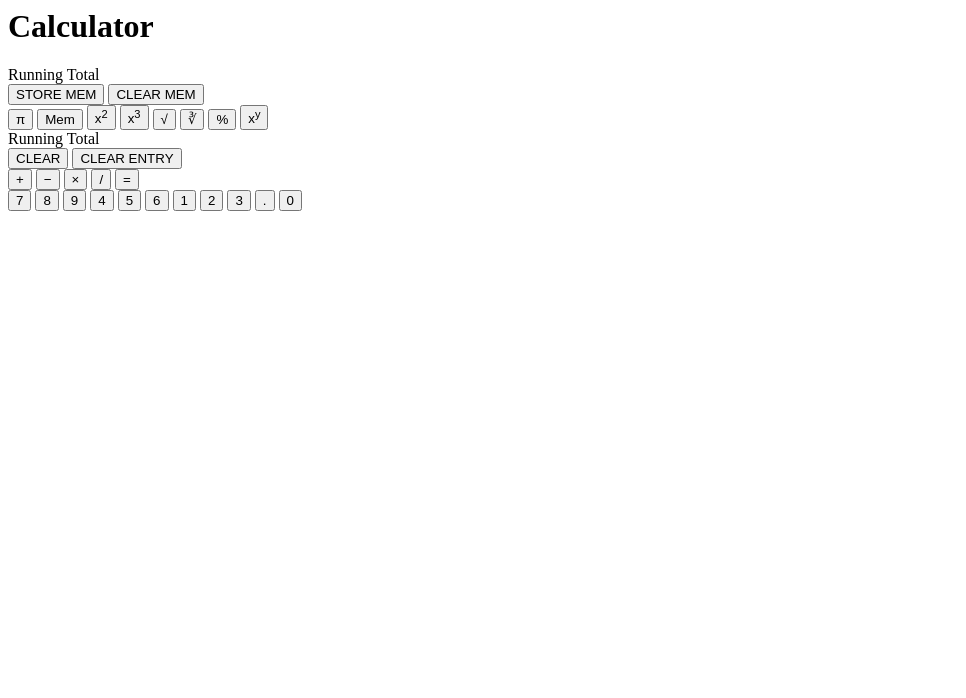
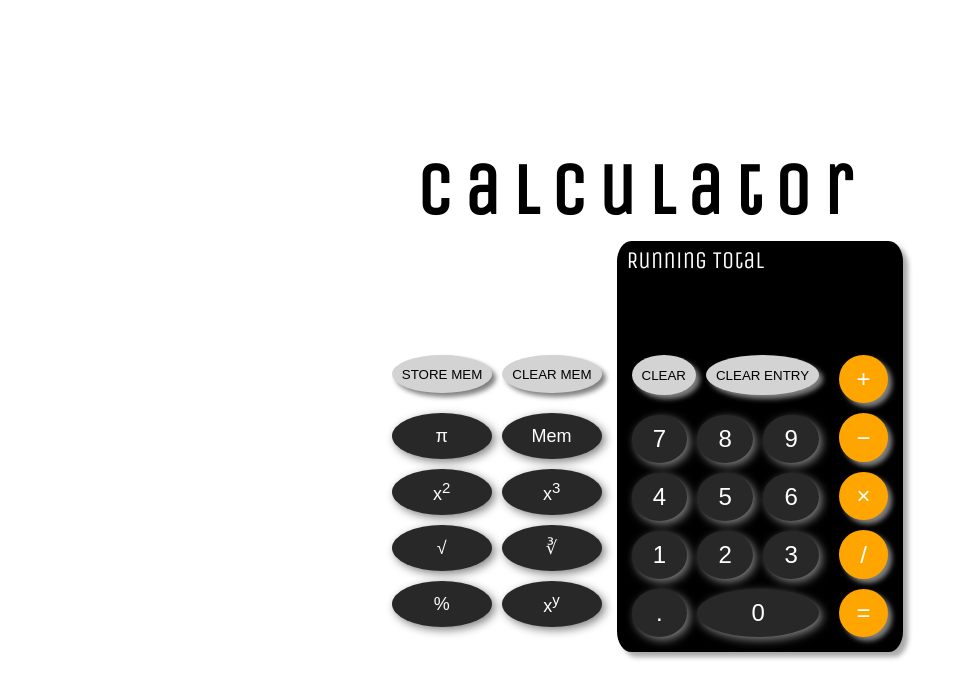
Before and after one commit to ddungan/calculator, a plain HTML site: page index.html in a window 1280 px wide. Shown: the whole page, without its empty margins (0-966 px from the left). Drawn offline with nearby package versions, Linux system fonts and the light colour scheme; a web font is replaced by a local one.

Commit message:
Update style.css

```diff
--- a/style.css
+++ b/style.css
@@ -1,14 +1,174 @@
-.controls {
-    width: 480px;
-  }
+* {
+    box-sizing: border-box;
+    margin: 0;
+    padding: 0;
+    border: none;
+}
 
-  .group {
+html {
+    font-size: 24px;
+    font-family: 'Unica One', cursive;
+}
+
+#app {
     display: flex;
     flex-direction: column;
+    justify-content: center;
+    align-items: center;
+    height: 100%;
+    padding: 1rem 0;
+}
+
+#app h1 {
+    font-size: 3rem;
+    letter-spacing: 0.5rem;
+    margin-bottom: 8px;
+}
+
+.all {
+    display: grid;
+    grid-template-rows: 1fr;
+    grid-template-columns: 2fr;
+}
+
+.held-label {
+    color: white;
+    padding-left: 5px;
+}
+
+.held-value, .next-operation, .next-value {
+    height: 15px;
+}
+
+.extra {
+    grid-column-start: 1;
+    padding: 5px;
+}
+
+.calculator {
+    grid-column-start: 2;
+    background-color: black;
+    box-shadow: 5px 5px 5px darkgray;
+    border-radius: 5%;
+    padding: 5px;
+}
+
+.display {
+    color: white;
+    display: grid;
+    grid-template-rows: repeat(3, 1fr);
+
+}
+
+.controls {
+    display: grid;
+    grid-template-rows: repeat(5, 1fr);
+    grid-template-columns: repeat(4, 1fr);
+}
+
+.extra-controls {
+    display: grid;
+    grid-template-rows: repeat(5, 1fr);
+    grid-template-columns: repeat(2, 1fr);
+}
+
+button {
+    margin: 5px;
+    padding: 10px;
+    box-shadow: 4px 4px 5px gray;
+    border-radius: 50%;
+}
+
+.digits {
+    display: grid;
+    grid-template-rows: repeat(4, 1fr);
+    grid-template-columns: repeat(3, 1fr);
+    grid-row: 2 / span 4;
+    grid-column: 1 / span 3;
+    padding: 5px;
+}
+
+.extra-operations {
+    display: grid;
+    grid-template-rows: repeat(4, 1fr);
+    grid-template-columns: repeat(2, 1fr);
+    grid-row: 2 / span 4;
+    grid-column: 1 / span 2;
+    padding: 5px;
+}
+
+.digits > button {
+    background-color: rgb(40, 40, 40);
+    color: white;
+    font-size: 1em;
+    box-shadow: 3px 3px 10px gray;
+}
+
+.extra-operations > button {
+    background-color: rgb(40, 40, 40);
+    color: white;
+    font-size: .75em;
+    box-shadow: 3px 3px 10px gray;
+}
+
+.memory {
+    display: grid;
+    grid-template-rows: 1fr;
+    grid-template-columns: 2fr;
+    grid-row: 1;
+    grid-column: 1 / span 3;
+    padding: 5px;
+}
+
+.memory > button, .extra-memory > button {
+    background-color: lightgray;
+}
+
+.extra-memory {
+    display: grid;
+    grid-template-rows: 1fr;
+    grid-template-columns: 2fr;
+    grid-row: 1;
+    grid-column: 1 / span 2;
+    padding: 5px;
+}
+
+.operations {
+    display: grid;
+    grid-template-columns: 1fr;
+    grid-row: 1 / span 5;
+    grid-column: 4;
+    padding: 5px;
+}
+
+.operations > button {
+    background-color: orange;
+    color: white;
+    font-size: 1em;
+}
+
+#zero {
+    grid-column: 2 / span 2;
+}
+
+.clear-entry {
+    grid-column: 2;
+}
+
+#clear-mem {
+    grid-column: 2;
+}
+
+@media (orientation: portrait) {
+    .extra {
+        display: none;
+    }
+    #app {
+        display: flex;
+        flex-direction: column;
+        justify-content: center;
+        align-items: center;
+        width: 100%;
+        padding: 1rem 0;
+    }
   }
-
-  .preview {
-    width: 480px;
-    height: 480px;
-    margin-top: 24px;
-  }
```
